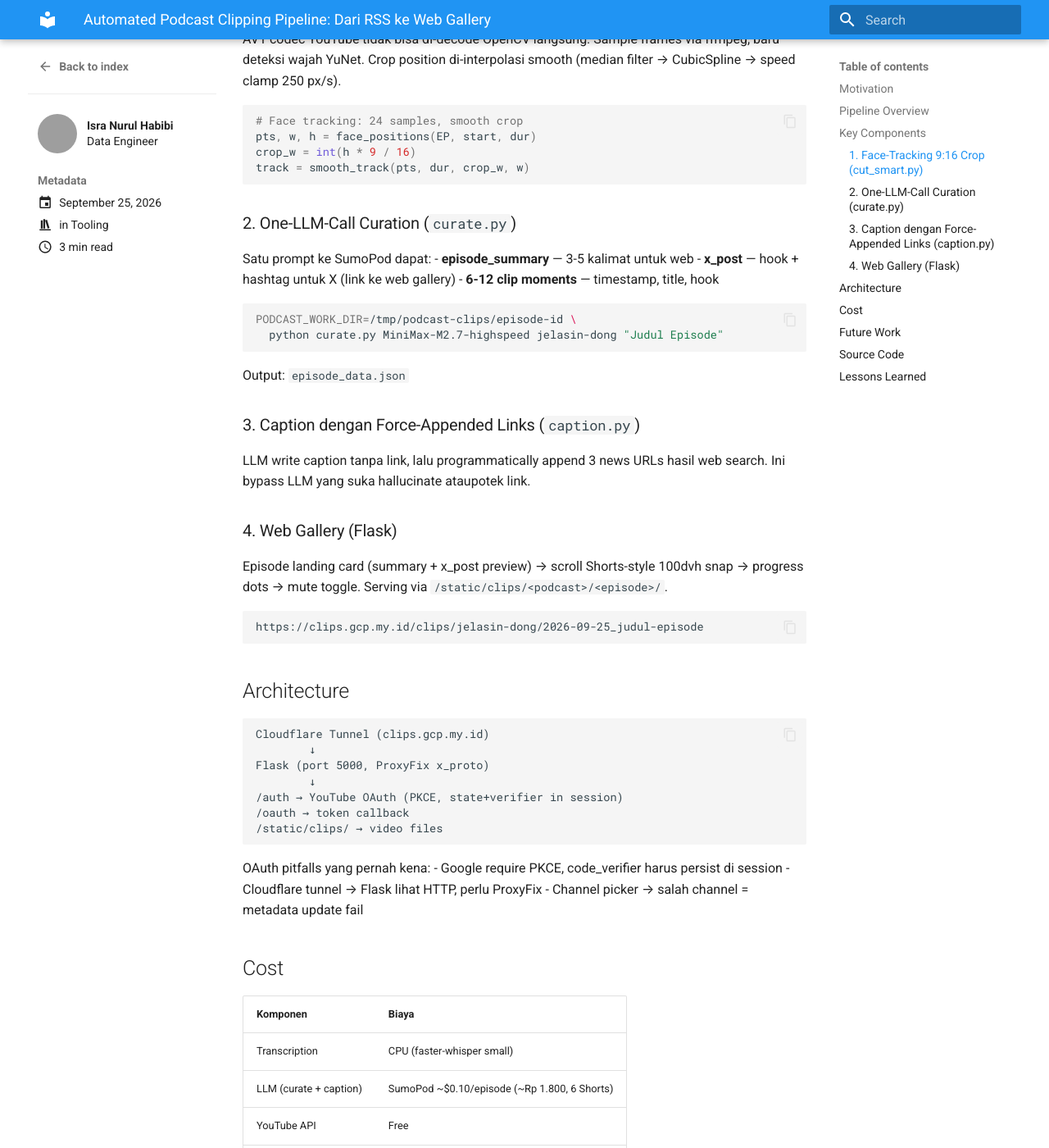
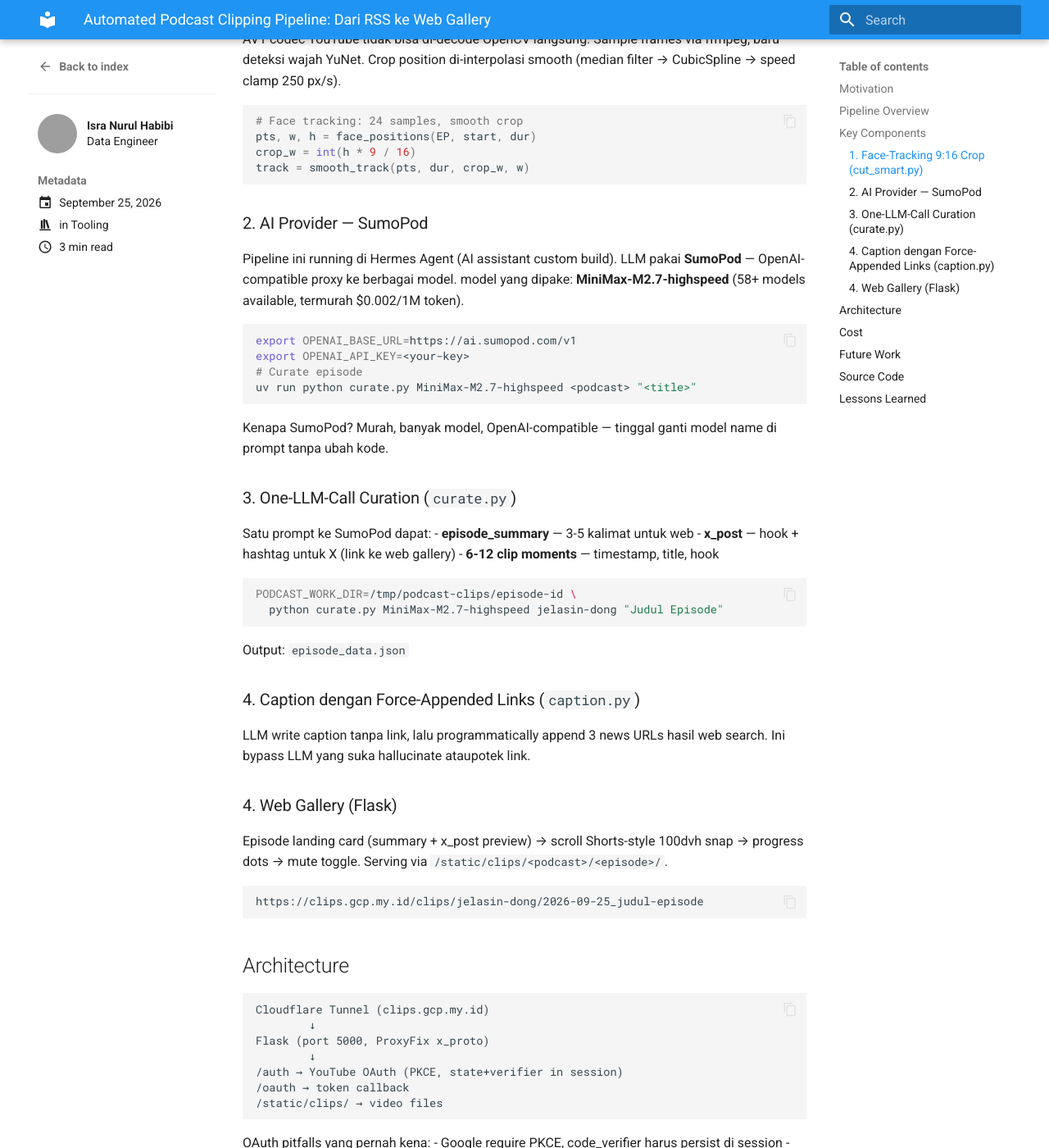
Before and after one commit to israhabibi/israhabibi.github.io, an MkDocs documentation site: the page built from docs/blog/posts/2026-09-25-podcast-clipping-pipeline.md, in a window 1280 px wide and 1400 px high, scrolled down 969 px. Shown: the whole window at 82% size. Built offline with MkDocs 1.6.1 and Material for MkDocs 9.7.7, drawn with Linux system fonts in a browser that asks for light colours; grey boxes are pictures that could not be loaded.

Commit message:
blog: add SumoPod AI provider section

````diff
--- a/docs/blog/posts/2026-09-25-podcast-clipping-pipeline.md
+++ b/docs/blog/posts/2026-09-25-podcast-clipping-pipeline.md
@@ -60,7 +60,20 @@
 track = smooth_track(pts, dur, crop_w, w)
 ```
 
-### 2. One-LLM-Call Curation (`curate.py`)
+### 2. AI Provider — SumoPod
+
+Pipeline ini running di Hermes Agent (AI assistant custom build). LLM pakai **SumoPod** — OpenAI-compatible proxy ke berbagai model. model yang dipake: **MiniMax-M2.7-highspeed** (58+ models available, termurah $0.002/1M token).
+
+```bash
+export OPENAI_BASE_URL=https://ai.sumopod.com/v1
+export OPENAI_API_KEY=<your-key>
+# Curate episode
+uv run python curate.py MiniMax-M2.7-highspeed <podcast> "<title>"
+```
+
+Kenapa SumoPod? Murah, banyak model, OpenAI-compatible — tinggal ganti model name di prompt tanpa ubah kode.
+
+### 3. One-LLM-Call Curation (`curate.py`)
 
 Satu prompt ke SumoPod dapat:
 - **episode_summary** — 3-5 kalimat untuk web
@@ -74,7 +87,7 @@
 
 Output: `episode_data.json`
 
-### 3. Caption dengan Force-Appended Links (`caption.py`)
+### 4. Caption dengan Force-Appended Links (`caption.py`)
 
 LLM write caption tanpa link, lalu programmatically append 3 news URLs hasil web search. Ini bypass LLM yang suka hallucinate ataupotek link.
 
````
